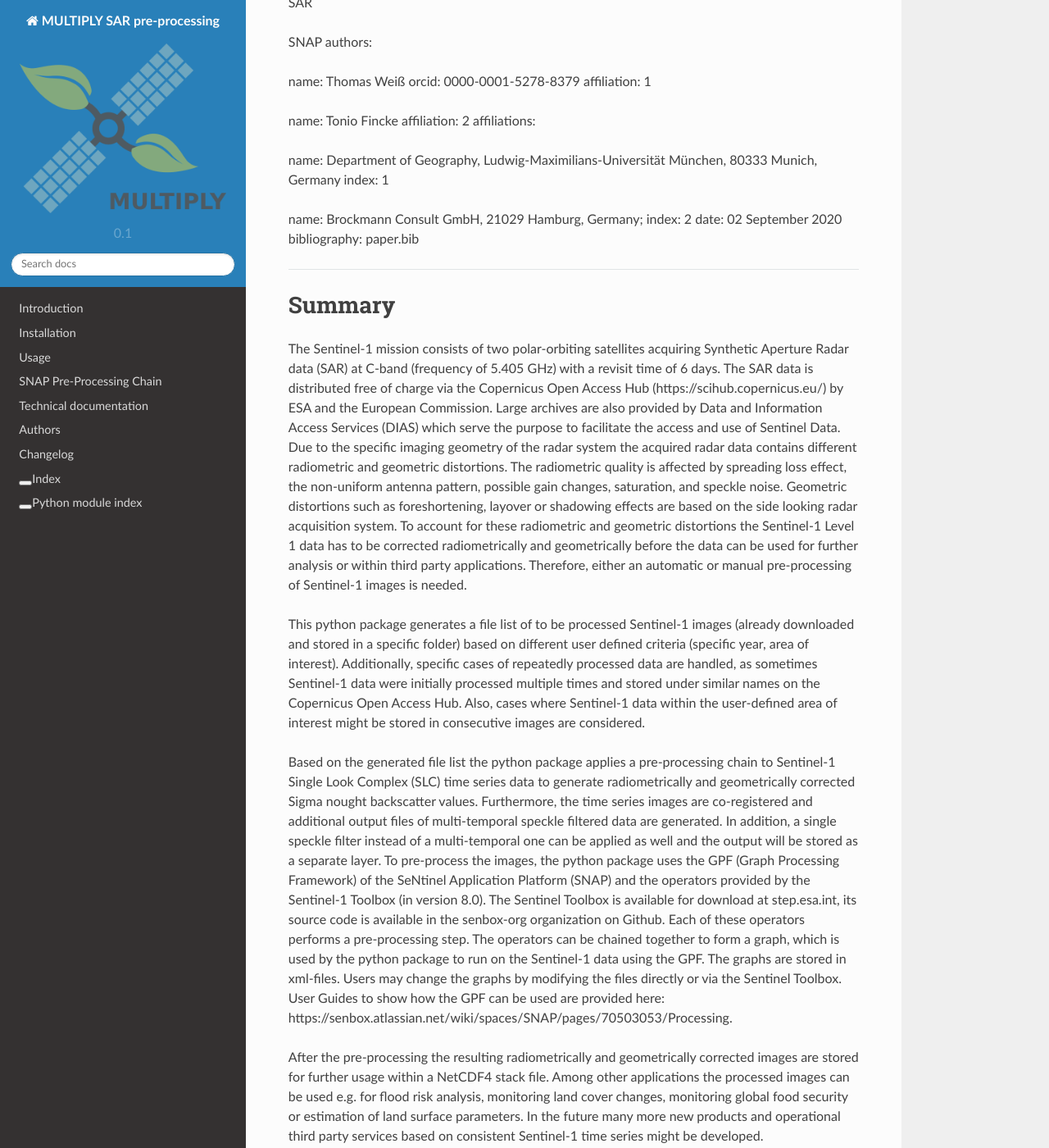
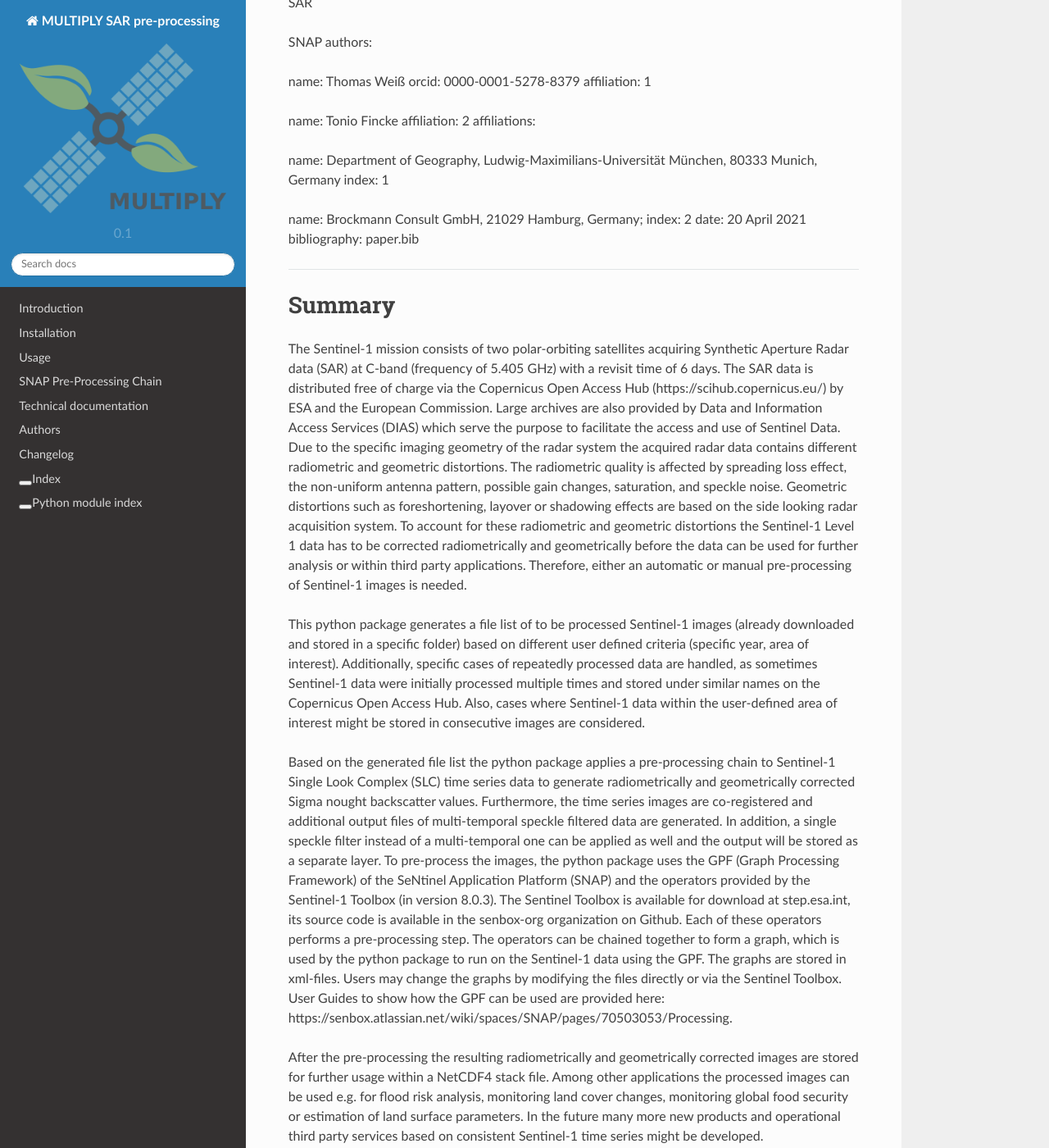
Before and after one commit to multiply-org/sar-pre-processing, a Sphinx documentation site: the page built from docs/paper.md, in a window 1280 px wide and 1400 px high, scrolled down 300 px. Shown: the whole window at 82% size. Built offline with Sphinx 7.4.7 and the Read the Docs theme 2.0.0, drawn with Linux system fonts in a browser that asks for light colours; pages that are not in the unit, such as notebooks, are missing from menus; the version number is read from the project's files by our own code.

Commit message:
update SNAP version number

```diff
--- a/docs/01_Introduction.rst
+++ b/docs/01_Introduction.rst
@@ -7,7 +7,7 @@
 processing chain to process time-series of Sentinel-1 data for quantitative analysis of vegetation and
 soil parameters over agricultural fields. Therefore, geometric and radiometric corrections
 as well as (multi-temporal) speckle filter is applied. The whole pre-processing of Sentinel-1
-Level-1 Single Look Complex (SLC) data is accomplished by ESA’s SNAP S1TBX software (version 7.0.3).
+Level-1 Single Look Complex (SLC) data is accomplished by ESA’s SNAP S1TBX software (version 8.0.3).
 The SNAP toolbox can be downloaded from http://step.esa.int/main/download/snap-download/. To automatically
 apply different pre-processing steps on Sentinel-1 data a python script, which uses the Graph Processing Tool (GPT)
 of the S1TBX, was developed. All codes, xml-graphs etc are stored in a GitHub repository accessible
--- a/docs/paper.md
+++ b/docs/paper.md
@@ -16,7 +16,7 @@
    index: 1
  - name: Brockmann Consult GmbH, 21029 Hamburg, Germany;
    index: 2
-date: 02 September 2020
+date: 20 April 2021
 bibliography: paper.bib
 ---
 
@@ -37,7 +37,7 @@
 Based on the generated file list the python package applies a pre-processing chain to Sentinel-1 Single Look Complex (SLC) time series data to generate radiometrically and geometrically corrected Sigma nought backscatter values.
 Furthermore, the time series images are co-registered and additional output files of multi-temporal speckle filtered data are generated.
 In addition, a single speckle filter instead of a multi-temporal one can be applied as well and the output will be stored as a separate layer.
-To pre-process the images, the python package uses the GPF (Graph Processing Framework) of the SeNtinel Application Platform (SNAP) and the operators provided by the Sentinel-1 Toolbox (in version 8.0).
+To pre-process the images, the python package uses the GPF (Graph Processing Framework) of the SeNtinel Application Platform (SNAP) and the operators provided by the Sentinel-1 Toolbox (in version 8.0.3).
 The Sentinel Toolbox is available for download at step.esa.int, its source code is available in the senbox-org organization on Github.
 Each of these operators performs a pre-processing step. The operators can be chained together to form a graph, which is used by the python package to run on the Sentinel-1 data using the GPF. The graphs are stored in xml-files. Users may change the graphs by modifying the files directly or via the Sentinel Toolbox.
 User Guides to show how the GPF can be used are provided here: https://senbox.atlassian.net/wiki/spaces/SNAP/pages/70503053/Processing.
```
